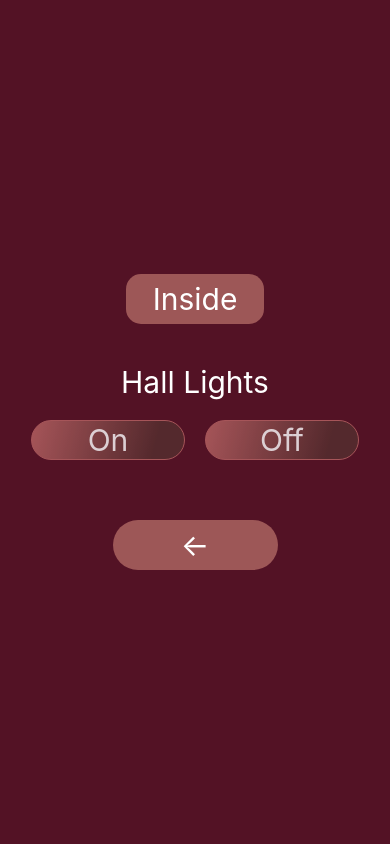
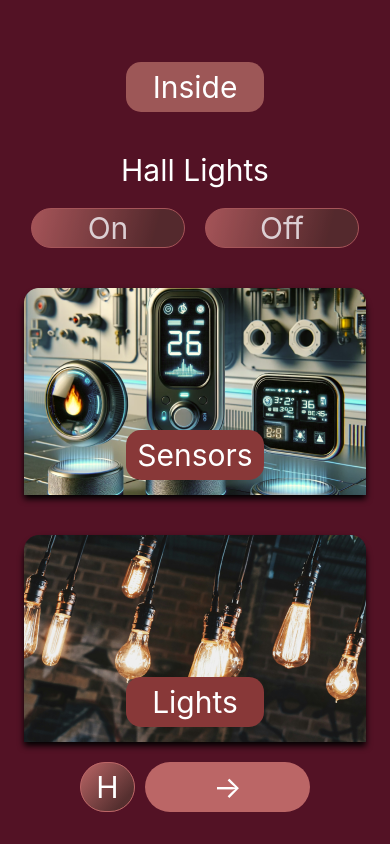
Before and after one commit to RaulSecosan/homeControlSystem, a React Native app: screen /Inside in a window 390 px wide. Built offline with nearby package versions, Linux system fonts and the light colour scheme.

Commit message:
Home button on inside screen

```diff
--- a/components/ButtonOriginal.js
+++ b/components/ButtonOriginal.js
@@ -14,7 +14,7 @@ export default function ButtonOriginal({
 }) {
   function pressHandlerOutside() {
     console.log(action);
-   // console.log(link.length);
+    // console.log(link.length);
     link.length !== 0 ? navigation.navigate(link) : "";
 
     switch (action) {
@@ -40,9 +40,7 @@ export default function ButtonOriginal({
       onPress={pressHandlerOutside}
       style={({ pressed }) => (pressed ? [styles.pressed] : "")}
     >
-      <View style={styles.buttonBox}>
-        <Text style={styles.button}>{name}</Text>
-      </View>
+      <Text style={styles.button}>{name}</Text>
     </Pressable>
   );
 }
--- /dev/null
+++ b/components/DirectionButton.js
@@ -0,0 +1,22 @@
+import { StyleSheet, View } from "react-native";
+import ButtonOriginal from "./ButtonOriginal";
+
+export default function DirectionButton({ name, link, navigation }) {
+  return (
+    <View style={styles.backButton}>
+      <ButtonOriginal name={name} link={link} navigation={navigation} />
+    </View>
+  );
+}
+
+const styles = StyleSheet.create({
+  backButton: {
+    marginTop: 20,
+    width: 165,
+    height: 50,
+    backgroundColor: "#BB6666",
+    justifyContent: "center",
+    alignItems: "center",
+    borderRadius: 30,
+  },
+});
--- a/components/GroupButtons.js
+++ b/components/GroupButtons.js
@@ -2,7 +2,13 @@ import { StyleSheet, Text, View } from "react-native";
 import { LinearGradient } from "expo-linear-gradient";
 
 import ButtonOriginal from "./ButtonOriginal";
-export default function GroupButtons({ paragraphName,buttonLeftName,buttonRightName }) {
+export default function GroupButtons({
+  paragraphName,
+  buttonLeftName,
+  buttonRightName,
+  buttonLeftAction,
+  buttonRightAction,
+}) {
   return (
     <View style={styles.alignContainer}>
       <Text style={styles.paragraph}>{paragraphName}</Text>
@@ -15,7 +21,7 @@ export default function GroupButtons({ paragraphName,buttonLeftName,buttonRightN
             locations={[0, 0.8]}
             style={styles.buttonBoxGradient}
           >
-            <ButtonOriginal name={buttonLeftName} action={"openFrontDoor"} />
+            <ButtonOriginal name={buttonLeftName} action={buttonLeftAction} />
           </LinearGradient>
         </View>
         <View style={styles.buttonBox}>
@@ -26,11 +32,25 @@ export default function GroupButtons({ paragraphName,buttonLeftName,buttonRightN
             locations={[0, 0.8]}
             style={styles.buttonBoxGradient}
           >
-            <ButtonOriginal name={buttonRightName} action={"closeFrontDoor"} />
+            <ButtonOriginal name={buttonRightName} action={buttonRightAction} />
           </LinearGradient>
         </View>
       </View>
     </View>
+  );
+}
+
+export function OneButton({ name, link,navigation }) {
+  return (
+    <LinearGradient
+      colors={["#BB6666", "#552F2F"]}
+      start={{ x: 0.0, y: 0.0 }}
+      end={{ x: 1.0, y: 1.0 }}
+      locations={[0, 0.8]}
+      style={styles.buttonBoxGradientforOneButton}
+    >
+      <ButtonOriginal name={name} link={link}  navigation={navigation}/>
+    </LinearGradient>
   );
 }
 
@@ -48,7 +68,6 @@ const styles = StyleSheet.create({
     flexDirection: "row",
     gap: 20,
   },
-
   buttonBoxGradient: {
     width: 154,
     height: 40,
@@ -60,4 +79,16 @@ const styles = StyleSheet.create({
     marginTop: 20,
     opacity: 0.8,
   },
+  buttonBoxGradientforOneButton: {
+    marginTop: 20,
+    width: 55,
+    height: 50,
+    backgroundColor: "#BB6666",
+    justifyContent: "center",
+    alignItems: "center",
+    borderRadius: 30,
+    marginRight: 10,
+    borderWidth: 1,
+    borderColor: "#BB6666",
+  },
 });
--- a/components/pages/inside/InsideFirstPage.js
+++ b/components/pages/inside/InsideFirstPage.js
@@ -1,20 +1,63 @@
-import { StyleSheet, Text, View, ImageBackground, Button } from "react-native";
-import { LinearGradient } from "expo-linear-gradient";
+import { StyleSheet, Text, View, Image, Pressable } from "react-native";
 
 import ButtonOriginal from "../../ButtonOriginal";
 import Title from "../../Title";
 import GroupButtons from "../../GroupButtons";
+import DirectionButton from "../../DirectionButton";
+import { OneButton } from "../../GroupButtons";
+import { LinearGradient } from "expo-linear-gradient";
 
 export default function Inside({ navigation }) {
+  function pressHandlerSensors() {
+    navigation.navigate("Sensors");
+  }
+  function pressHandlerLights() {
+    navigation.navigate("Lights");
+  }
   return (
     <View style={styles.container}>
-      <Title name="Inside" />
-      <GroupButtons paragraphName='Hall Lights' buttonLeftName='On' buttonRightName='Off'/>
+      <View style={styles.title}>
+        <Title name="Inside" />
+      </View>
+      <GroupButtons
+        paragraphName="Hall Lights"
+        buttonLeftName="On"
+        buttonRightName="Off"
+      />
 
+      <View style={styles.insideBox}>
+        <Image
+          source={require("../../../assets/images/inside/sensorsPhoto.png")}
+        />
+        {/* Text Box */}
+        <Pressable
+          onPress={pressHandlerSensors}
+          style={({ pressed }) => (pressed ? [styles.pressed] : "")}
+        >
+          <View style={styles.buttonBox}>
+            <Text style={styles.button}>Sensors</Text>
+          </View>
+        </Pressable>
+      </View>
 
+      <View style={styles.insideBox}>
+        <Image
+          source={require("../../../assets/images/inside/lightsPhoto.png")}
+        />
+        {/* Text Box */}
+        <Pressable
+          onPress={pressHandlerLights}
+          style={({ pressed }) => (pressed ? [styles.pressed] : "")}
+        >
+          <View style={styles.buttonBox}>
+            <Text style={styles.button}>Lights</Text>
+          </View>
+        </Pressable>
+      </View>
 
-      <View style={styles.backButton}>
-        <ButtonOriginal name={"←"} link={"Home"} navigation={navigation} />
+      <View style={styles.bottomButtons}>
+        <DirectionButton name={"→"} link={"Home"} navigation={navigation} />
+        <OneButton name="H" link="Home" navigation={navigation} />
       </View>
     </View>
   );
@@ -24,52 +67,43 @@ const styles = StyleSheet.create({
   container: {
     flex: 1,
     backgroundColor: "#531225",
-    opacityColor: 0.15,
     alignItems: "center",
     justifyContent: "center",
-    zIndex: 1,
   },
-  backgroundImg: {
-    flex: 1,
-    width: "100%",
-    zIndex: 1000,
+  title: {
+    marginTop: 30,
+  },
+
+  insideBox: {
+    borderTopLeftRadius: 20,
+    borderTopRightRadius: 20,
+    alignItems: "center",
+    shadowColor: "black",
+    shadowOffset: { width: 0, height: 4 },
+    shadowRadius: 6,
+    shadowOpacity: 1,
+    // marginBottom: 20,
+    marginTop: 40,
+  },
+  buttonBox: {
+    marginTop: -65,
+    backgroundColor: "#883838",
+    width: 138,
+    height: 50,
     justifyContent: "center",
     alignItems: "center",
+    borderRadius: 15,
+  },
+  button: {
+    fontSize: 30,
+    color: "white",
   },
 
-  alignContainer: {
-    justifyContent: "center",
+  pressed: {
+    opacity: 0.7,
+  },
+  bottomButtons: {
+    flexDirection: "row-reverse",
     alignItems: "center",
   },
-  paragraph: {
-    fontSize: 30,
-    marginTop: 40,
-    color: "white",
-  },
-  buttonRow: {
-    flexDirection: "row",
-    gap: 20,
-  },
-
-  buttonBoxGradient: {
-    width: 154,
-    height: 40,
-    borderRadius: 50,
-    borderWidth: 0.5,
-    borderColor: "#BB6666",
-    justifyContent: "center",
-    alignItems: "center",
-    marginTop: 20,
-    opacity: 0.8,
-  },
-
-  backButton: {
-    marginTop: 60,
-    width: 165,
-    height: 50,
-    backgroundColor: "#9D5757",
-    justifyContent: "center",
-    alignItems: "center",
-    borderRadius: 30,
-  },
 });
--- a/components/pages/outside/Outside.js
+++ b/components/pages/outside/Outside.js
@@ -4,6 +4,7 @@ import { LinearGradient } from "expo-linear-gradient";
 import ButtonOriginal from "../../ButtonOriginal";
 import Title from "../../Title";
 import GroupButtons from "../../GroupButtons";
+import DirectionButton from "../../DirectionButton";
 
 export default function App({ navigation }) {
   return (
@@ -15,11 +16,32 @@ export default function App({ navigation }) {
       >
         <Title name="Outside" />
 
-        <GroupButtons paragraphName='Main Door' buttonLeftName='Open' buttonRightName='Close'/>
-        <GroupButtons paragraphName='Lumini de pe alee' buttonLeftName='On' buttonRightName='Off'/>
-        <GroupButtons paragraphName='Lumini de pe Casa' buttonLeftName='On' buttonRightName='Off'/>
-        <GroupButtons paragraphName='Usa garaj' buttonLeftName='Open' buttonRightName='Close'/>
+        <GroupButtons
+          paragraphName="Main Door"
+          buttonLeftName="Open"
+          buttonLeftAction="openFrontDoor"
+          buttonRightName="Close"
+          buttonRightAction="closeFrontDoor"
+        />
+        <GroupButtons
+          paragraphName="Lumini de pe alee"
+          buttonLeftName="On"
+          buttonRightName="Off"
+        />
+        <GroupButtons
+          paragraphName="Lumini de pe Casa"
+          buttonLeftName="On"
+          buttonLeftAction="turnOn"
+          buttonRightName="Off"
+          buttonRightAction="turnOff"
+        />
+        <GroupButtons
+          paragraphName="Usa garaj"
+          buttonLeftName="Open"
+          buttonRightName="Close"
+        />
 
+        <DirectionButton name={"←"} link={"Home"} navigation={navigation} />
         {/* <View style={styles.alignContainer}>
           <Text style={styles.paragraph}>Usa de la intrare</Text>
           <View style={styles.buttonRow}>
@@ -47,7 +69,6 @@ export default function App({ navigation }) {
             </View>
           </View>
         </View> */}
-
 
         {/* <View style={styles.alignContainer}>
           <Text style={styles.paragraph}>Lumini de pe Alee</Text>
@@ -132,10 +153,10 @@ export default function App({ navigation }) {
             </View>
           </View>
         </View> */}
-
+        {/*
         <View style={styles.backButton}>
           <ButtonOriginal name={"←"} link={"Home"} navigation={navigation} />
-        </View>
+        </View> */}
       </ImageBackground>
     </View>
   );
```
Also changed, not shown: assets/images/inside/lightsPhoto.png (added), assets/images/inside/sensorsPhoto.png (added).
